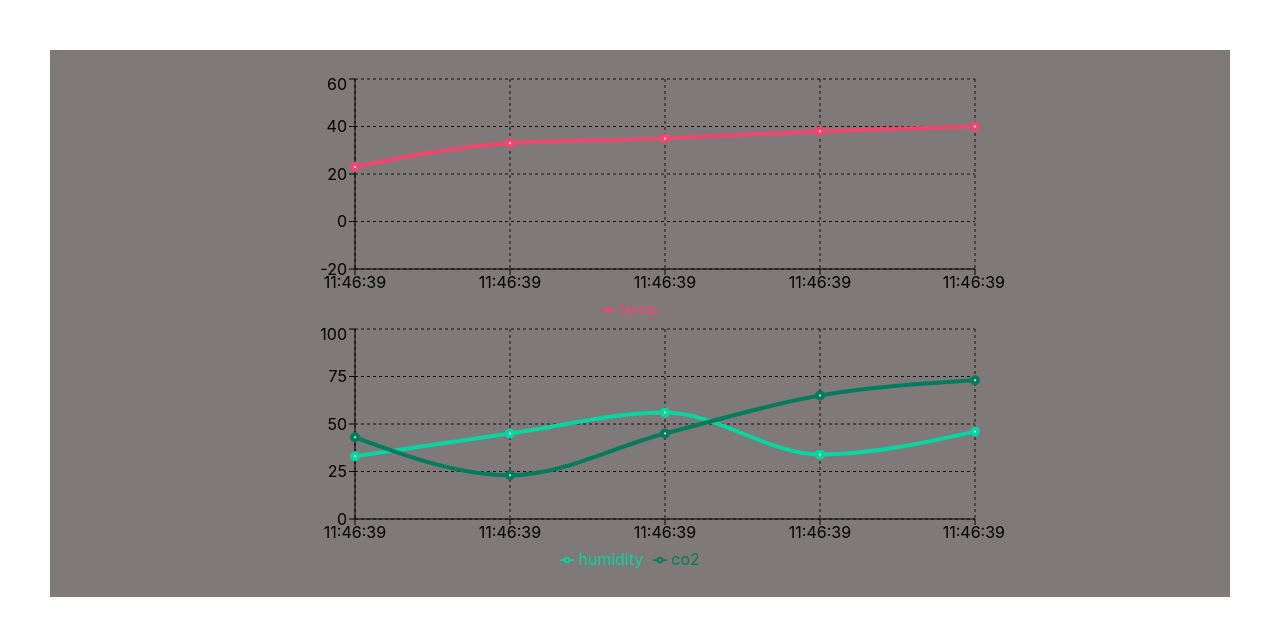
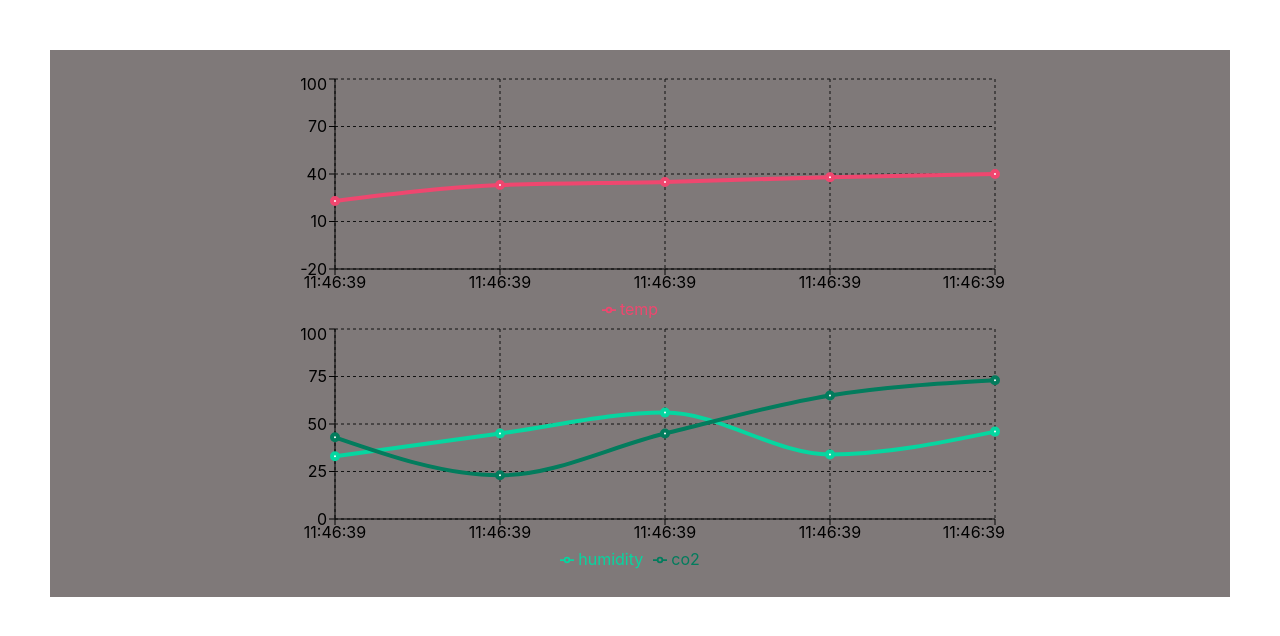
Before and after one commit to MalasataXD/sep4-frontend-ts, a React (Create React App) app: page / in a window 1280 px wide. Shown: the top 636 px of the page. Built offline with nearby package versions, Linux system fonts and the light colour scheme.

Commit message:
Changes for the LiveGraph components and testing
* ADDED
- useState hook for dynamic graph data instead variables
- Tests for the LiveGraph component

* CHANGES
- Adjusted the margin values of both the LiveGraphs LineChart components

```diff
--- a/src/components/LiveGraph/LiveGraph.tsx
+++ b/src/components/LiveGraph/LiveGraph.tsx
@@ -9,12 +9,19 @@ import {
     Legend,
     Line,
   } from "recharts";
+import { useState, useEffect } from "react";
 
 
 export default function LiveGraph() {
+  const [tempData, setTempData] = useState<tempObj[] | undefined>(undefined);
+  const [humidityAndCO2Data, setHumidityAndCO2Data] = useState<humidityAndCO2Obj[] | undefined>(undefined);
+
+
   const today = new Date();
   const time =
-      today.getHours() + ":" + today.getMinutes() + ":" + today.getSeconds();
+      (today.getHours() < 10 ? "0" + today.getHours() : today.getHours()) + ":" +
+      (today.getMinutes() < 10 ? "0" + today.getMinutes() : today.getMinutes()) + ":" +
+      (today.getSeconds() < 10 ? "0" + today.getSeconds() : today.getSeconds());
 
   interface tempObj {
     time: string,
@@ -43,30 +50,37 @@ export default function LiveGraph() {
     { time: time, humidity: 46, co2: 73 },
   ];
 
+  useEffect(() => {
+      //Set temp and humidity/CO2 data values
+      setTempData(temperatureData);
+      setHumidityAndCO2Data(humidityData);
+  }, []);
+
+
   return (
     <div className="App">
       <div className="graph-container">
-        <div className="temp-graph">
-          <LineChart
+        <div className="temp-graph-container">
+          <LineChart data-testid="temp-graph"
             width={730}
             height={250}
-            data={temperatureData}
-            margin={{ top: 5, right: 30, left: 20, bottom: 5 }}
+            data={tempData}
+            margin={{ top: 5, right: 10, left: 0, bottom: 5 }}
           >
             <CartesianGrid strokeDasharray="3 3" stroke="#111111" />
             <XAxis dataKey="time" stroke="#000000" />
-            <YAxis type="number" stroke="#000000" domain={[-20, 60]}/>
+            <YAxis type="number" stroke="#000000" domain={[-20, 100]}/>
             <Tooltip />
             <Legend />
             <Line type="monotone" dataKey="temp" stroke="#EF476F" strokeWidth={4}/>
           </LineChart>
         </div>
-        <div className="humidity-graph">
-          <LineChart
+        <div className="humidity-graph-container">
+          <LineChart data-testid="humidity-graph"
             width={730}
             height={250}
-            data={humidityData}
-            margin={{ top: 5, right: 30, left: 20, bottom: 5 }}
+            data={humidityAndCO2Data}
+            margin={{ top: 5, right: 10, left: 0, bottom: 5 }}
           >
             <CartesianGrid strokeDasharray="3 3" stroke="#111111" />
             <XAxis dataKey="time" stroke="#000000" />
```
Also changed, not shown: 1 other file (tests, documents, lock files or other folders).
